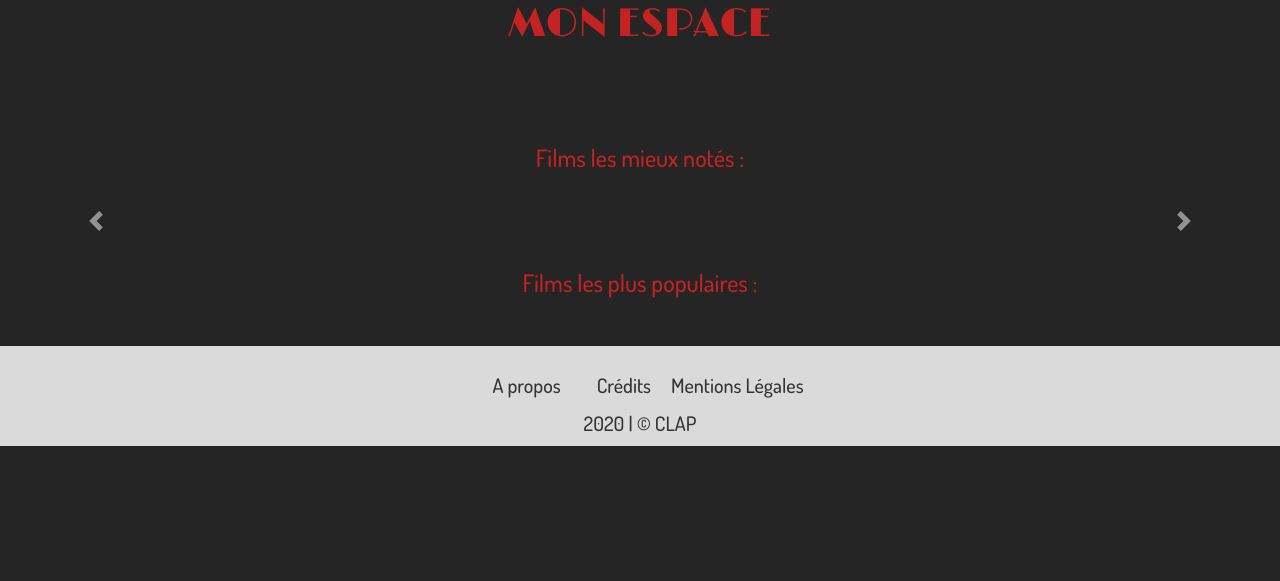
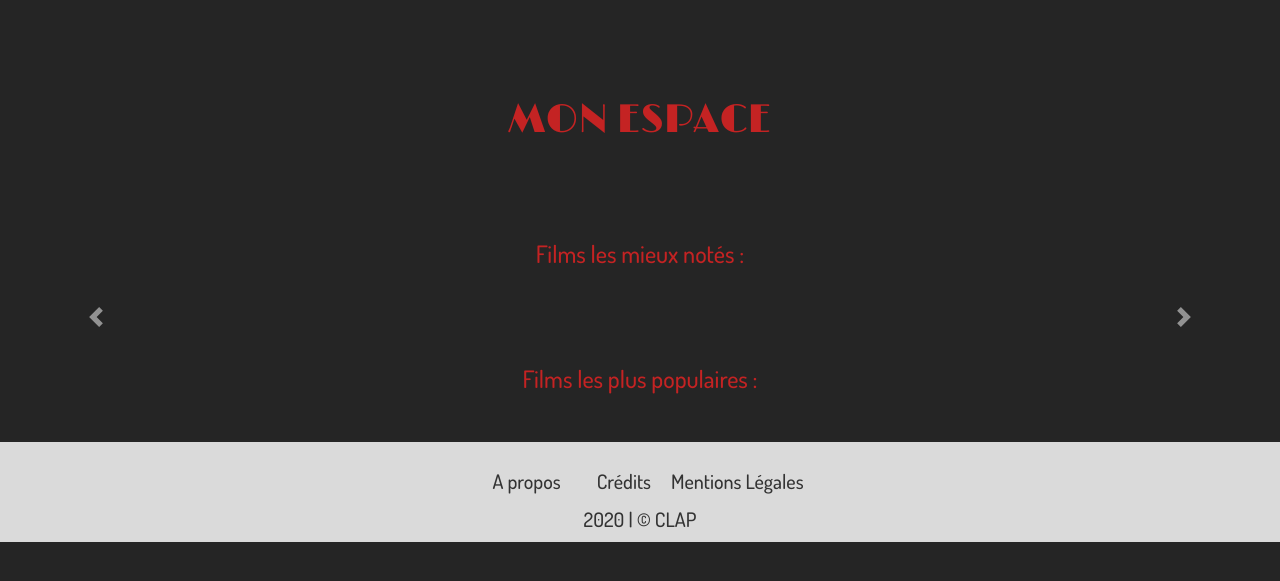
Before and after one commit to Les-Croustibat/Clap, a Symfony app: template templates/user/user_space.html.twig in a window 1280 px wide. Shown: the part 106-687 px from the top of the page. Run offline with Twig, Linux system fonts and the light colour scheme; the template is opened without the code that fills it, so the values that code supplies are empty; some libraries are stand-ins or nearby versions.

Commit message:
almost last version

```diff
--- a/public/asset/css/styles.css
+++ b/public/asset/css/styles.css
@@ -1050,7 +1050,9 @@ input#reset_password_request_form_email {
 *      USER SPACE     *
 **********************/
 
-
+.myspacetitle{
+    text-transform: uppercase;
+}
 
 /**********************
 *        ADMIN        *
@@ -1119,8 +1121,6 @@ input#reset_password_request_form_email {
         font-size: 1.2em;
     }
 
-
-
     .img-accueil {
         height: 40vh;
     }
@@ -1146,6 +1146,11 @@ input#reset_password_request_form_email {
     #img-ticket {
         left: 32%;
     }
+
+    .animation {
+        display: none;
+
+    }
 }
 
 @media (min-width : 768px) {
--- a/templates/base.html.twig
+++ b/templates/base.html.twig
@@ -68,7 +68,7 @@
 						{% if is_granted('ROLE_ADMIN') %}
 							<li class="nav-item mx-4">
 								<a href="{{ path('admin_list') }}">
-									<i class="fas fa-user mr-2"></i>Administration</a>
+									<i class="fas fa-tools"></i> Administration</a>
 							</li>
 						{% endif %}
 						{% if not app.user %}
@@ -81,7 +81,6 @@
 								<a href="{{ path('user_space') }}"><i class="fas fa-film mr-2"></i>Mon espace</a>
 							</li>
 						{% endif %}
-						</li>
 					</ul>
 				</div>
 			</nav>
--- a/templates/user/user_space.html.twig
+++ b/templates/user/user_space.html.twig
@@ -20,14 +20,13 @@
     </div>
 {% endif %}
 
-<div class="row justify-content-center mb-5">
+<div class="row justify-content-center mb-5 mt-5 pt-5">
     <h1 class="title animate__animated animate__bounce">MON ESPACE</h1>
 </div>
 <h2 class="row justify-content-center my-5 animate__animated animate__backInRight
-
 ">Films les mieux notés :</h2>
 <!--Slides-->
-<div id="multi-item-example" class="carousel slide carousel-multi-item" data-ride="carousel">
+<div id="multi-item-example" class="carousel slide carousel-multi-item mb-5" data-ride="carousel">
     <!--Slides-->
     <div class="carousel-inner" role="listbox">
         {% set i = 0 %}
@@ -35,16 +34,17 @@
         {% set i = i + 1  %}
         <div class="carousel-item with-background  {{ i == 1 ? 'active' : '' }}">
             <div class="row justify-content-center px-xl-5 mx-3 mx-xl-5 animate__animated animate__backInDown">
-                <div class="row justify-content-center">
-                    <img class="w-50 " src="http://image.tmdb.org/t/p/w300/{{ top.poster_path }}"
-                        alt="{{ top.title}}">
+                <div class="col-xl-3">
+                    <img src="http://image.tmdb.org/t/p/w300/{{ top.poster_path }}" alt="{{ top.title}}" class="img-fluid">
                 </div>
-                <div class="row justify-content-center col-xl-8">
-                    <h3 class="text-light d-none d-md-block"><a href="{{ path('movie_details',{ id: top.id }) }}">{{ top.title }}</a></h3>
-                    <p class="text-light d-none d-md-block">{{ top.overview|slice(0, 125) }}...</p>
+                <div class="col-xl-6 d-flex">
+                    <div class="m-auto">
+                        <h3 class="text-light d-none d-md-block h1"><a href="{{ path('movie_details',{ id: top.id }) }}">{{ top.title }}</a></h3>
+                        <p class="mt-5 text-light d-none d-md-block" style="font-size:20px;">{{ top.overview|slice(0, 125) }}...</p>
 
-                    <a class="row justify-content-center btn btn-primary btn-sm  d-md-none mt-3"
+                        <a class="btn btn-primary btn-sm  d-md-none mt-3"
                             href="{{ path('movie_details',{ id: top.id }) }}">Lire la suite</a>
+                    </div>
 
                 </div>
             </div>
@@ -63,28 +63,23 @@
 
 
 <h2 class="row justify-content-center my-5 animate__animated animate__backInLeft">Films les plus populaires :</h2>
-<div class="container">
-    <div id="carouselExampleControls" class="carousel slide" data-ride="carousel">
-        <div class="carousel-inner">
+<div class="container-fluid px-0">
     {% set i = 0 %}
+    <div class="d-flex">
     {% for most in mostViewed %}
         {% set i = i + 1 %}
-            <div class="justify-content-centercarousel-item  {{ i == 1 ? 'active' : '' }}">
-                <div class="col4 animate__animated animate__backInLeft" style="float:left">
+        <div class="animate__animated animate__backInLeft" style="width:100px">
             {% if most.current_trailer is defined %}
             <a href="{{most.current_trailer }}" data-toggle="lightbox">
-                        <img class="w-5" src="http://image.tmdb.org/t/p/w92/{{ most.poster_path }}"
+                <img class="img-fluid" src="http://image.tmdb.org/t/p/w154/{{ most.poster_path }}"
                     alt="{{ most.title }}" alt="">
             </a>
             {% else %}
-                    <img class="w-5" src="http://image.tmdb.org/t/p/w92/{{ most.poster_path }}" alt="{{ most.title }}"
+                <img class="img-fluid" src="http://image.tmdb.org/t/p/w154/{{ most.poster_path }}" alt="{{ most.title }}"
                 alt="">
             {% endif %}
-
-                </div>
         </div>
     {% endfor %}
-        </div>
     </div>
 </div>
 
```
Also changed, not shown: src/Controller/UserController.php (+0 -24 lines), templates/admin/users_list.html.twig (+6 -12 lines), templates/admin/users_suppr.html.twig (+6 -3 lines), templates/admin/users_view.html.twig (+8 -4 lines), public/asset/img/hollywood.jpg (added). Lines whose indentation alone changed are shown as unchanged.
